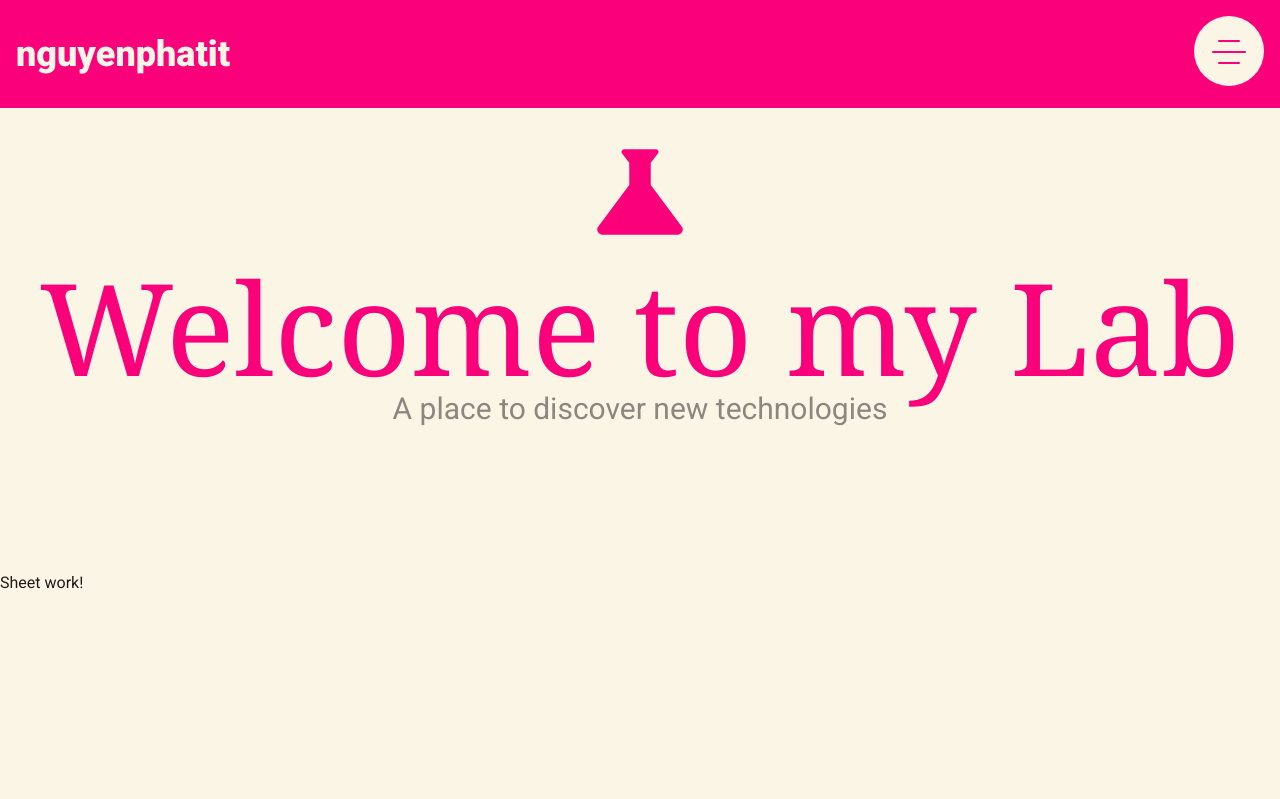
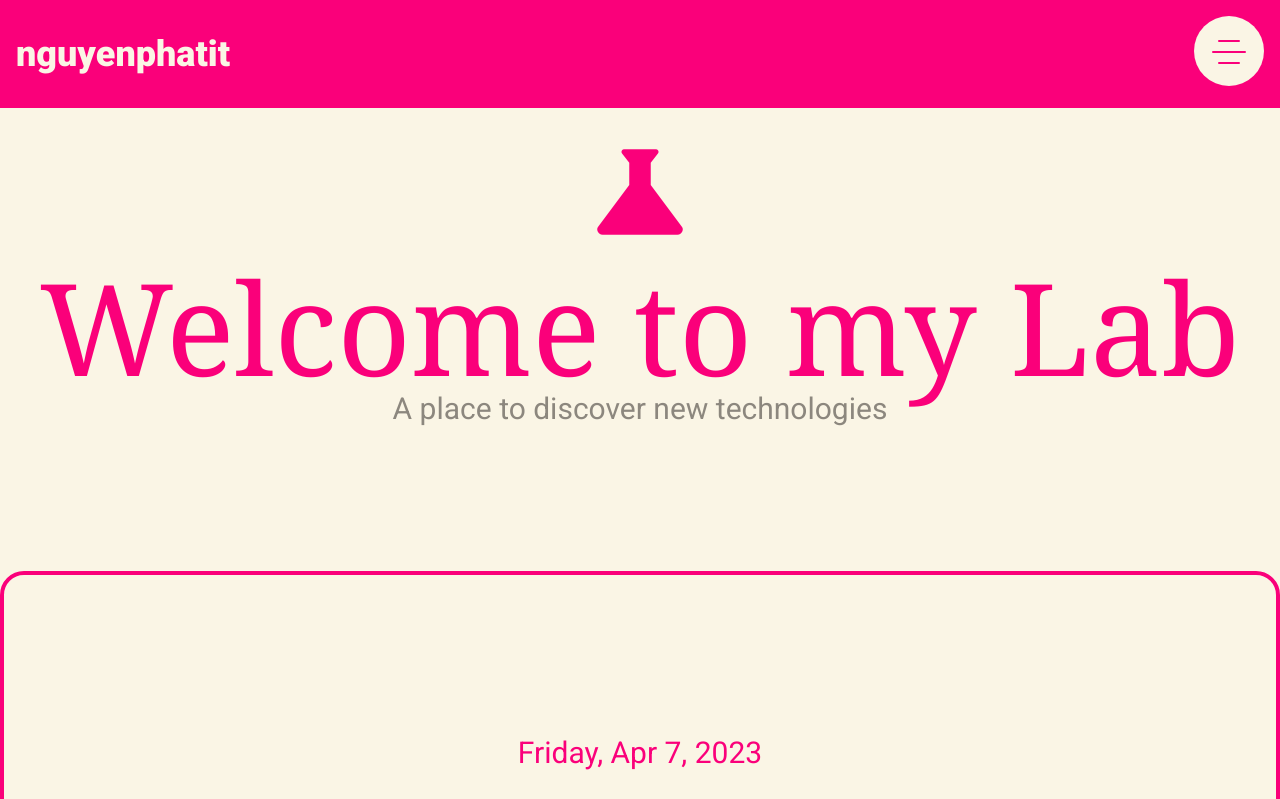
Before and after one commit to nguyenphatit/nguyenphatit.github.io, a Next.js app: page /my-lab in a window 1280 px wide. Shown: the top 799 px of the page. Built offline with nearby package versions, Linux system fonts and the light colour scheme; a web font is replaced by a local one.

Commit message:
Update code

```diff
--- a/src/app/my-lab/page.tsx
+++ b/src/app/my-lab/page.tsx
@@ -1,7 +1,6 @@
 "use client";
 
 import Clock from "@/components/features/Clock";
-import Sheet from "@/components/features/Sheet";
 import { motion } from "framer-motion";
 
 export default function Page() {
@@ -29,8 +28,8 @@ export default function Page() {
                         A place to discover new technologies
                     </h2>
                     <div className="py-24">
-                        <Sheet />
-                        {/* <Clock /> */}
+                        {/* <Sheet /> */}
+                        <Clock />
                     </div>
                 </div>
             </section>
--- a/src/components/features/Sheet.tsx
+++ /dev/null
@@ -1,4 +0,0 @@
-export default function Sheet() {
-
-    return <h1>Sheet work!</h1>
-}
```
Also changed, not shown: src/hooks/use-smooth-transform.tsx (renamed from src/components/features/use-smooth-transform.tsx).
